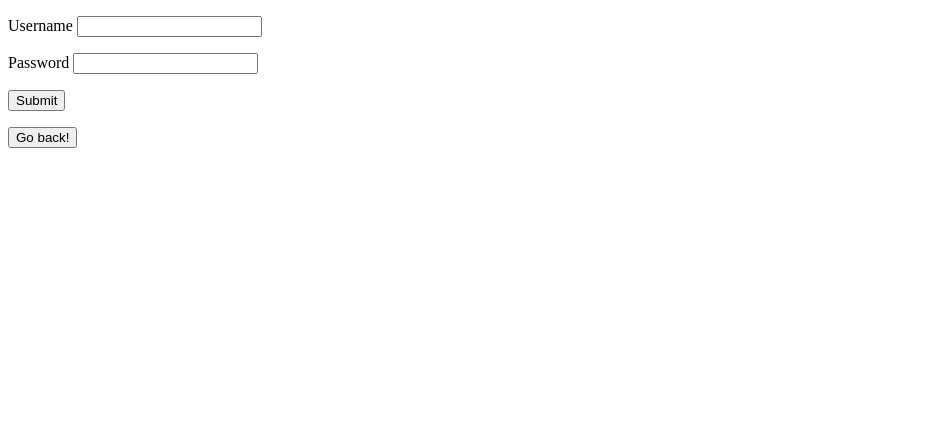
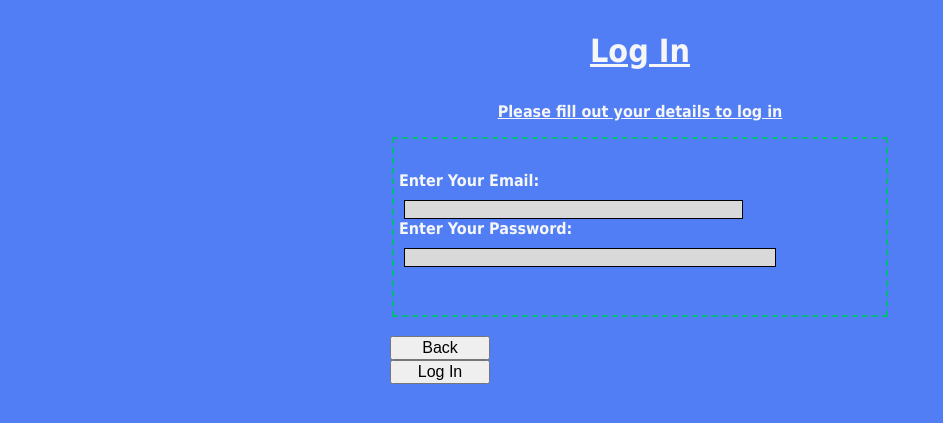
Before and after one commit to thefirsthero/Rating-System, a Python web app: template register_and_login/templates/login.html in a window 1280 px wide. Shown: the top 423 px of the page, without its empty margins (0-943 px from the left). Run offline with Jinja, Linux system fonts and the light colour scheme; the template is opened without the code that fills it, so the values that code supplies are empty.

Commit message:
Update login.html

```diff
--- a/register_and_login/templates/login.html
+++ b/register_and_login/templates/login.html
@@ -1,23 +1,103 @@
 <!DOCTYPE html>
+<html lang="en">
+
 <head>
+    <title>Log in Form</title>
+    <meta charset="UTF-8">
+    <style>
+        body {
+            width: 100%;
+            height: 100%;
+            margin: 0;
+            background-color: #517EF5;
+            color: #f5f6f7;
+            font-family: 'Tahoma';
+            font-size: 16px;
+            font-weight: bold;
+        }
 
+        h1 {
+            margin: 1em auto;
+            text-align: center;
+            text-decoration-line: underline;
+            font-weight: bolder;
+
+        }
+
+        p {
+            margin: 1em auto;
+            text-align: center;
+            text-decoration-line: underline;
+            font-weight: bolder;
+
+
+        }
+
+        form {
+            margin: 0 auto;
+            max-width: 500px;
+            min-width: 300px;
+            width: 60vw;
+            padding-bottom: 2em;
+
+        }
+
+        fieldset {
+            border-color: #05b882;
+            border-style: dashed;
+            padding-top: 2rem;
+            padding-bottom: 2rem;
+            padding-left: 0;
+            padding-right: 0;
+
+        }
+
+        label {
+
+            display: block;
+            width: fit-content;
+            margin-left: 5px;
+        }
+
+        input {
+            width: 100%;
+            margin-top: 10px;
+            margin-bottom: 0;
+            margin-right: 0;
+            margin-left: 5px;
+            background-color: #D9D9D9;
+            border: 1px solid;
+            min-height: 0.7em;
+        }
+
+        button {
+            display: inline-block;
+            width: 20%;
+            font-size: medium;
+
+        }
+
+
+    </style>
 </head>
+
 <body>
-    <form method="post" name="loginForm">
-        <p>
-            <label for="lUN">Username</label>
-            <input type="text" name="lUN" required>
-        </p>
-        <p>
-            <label for="lPass">Password</label>
-            <input type="password" name="lPass" required>
-        </p>
-        <p>
-            <input type="submit" value="Submit">
-        </p>
-        <p>
-            <input type="button" value="Go back!" onclick="history.back()">
-        </p>
+    <h1> Log In</h1>
+    <p> Please fill out your details to log in</p>
+
+    <form action="{{url_for('login')}}" method="post">
+        <fieldset>
+            <label for="email">Enter Your Email: <input type="email" id="email" name="email" required>
+            </label>
+
+            <label for="user_password">Enter Your Password: <input type="password" id="user_password"
+                    name="user_password" required minlength="6">
+            </label>
+            <p>{{error_msg}}</p>
+        </fieldset><br>
+        <button type="submit" onclick="history.back()">Back</button>&nbsp;&nbsp;&nbsp;&nbsp;&nbsp;&nbsp;&nbsp;&nbsp; &nbsp;&nbsp; &nbsp;&nbsp; &nbsp; &nbsp; &nbsp;&nbsp; &nbsp;&nbsp; &nbsp;&nbsp; &nbsp;&nbsp; &nbsp;&nbsp;&nbsp; &nbsp;&nbsp; &nbsp; &nbsp;&nbsp; &nbsp;&nbsp;&nbsp; &nbsp; &nbsp; &nbsp; &nbsp; &nbsp; &nbsp; &nbsp; &nbsp; &nbsp;<button type="submit">Log In</button>
 
     </form>
 </body>
+
+</html>
```
